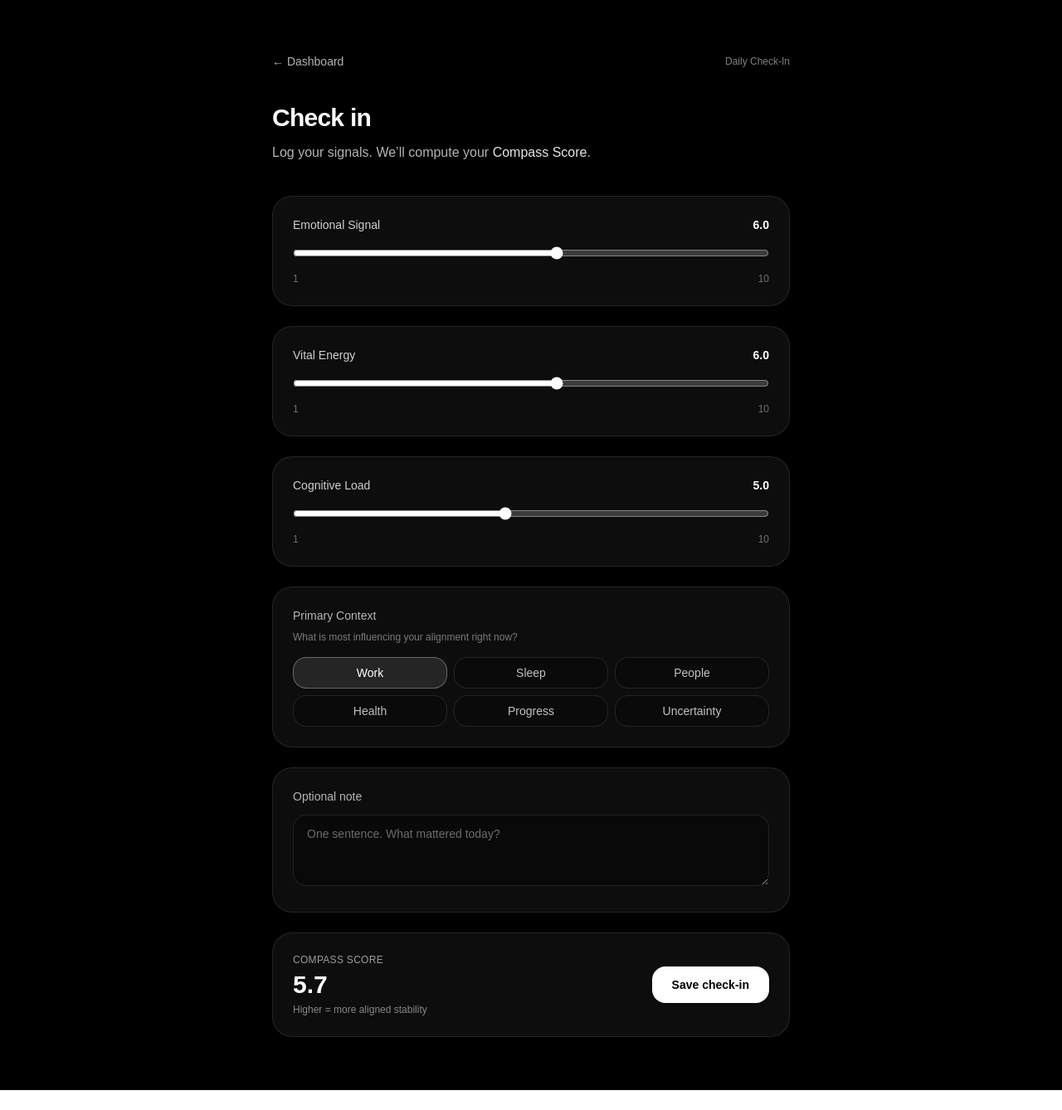
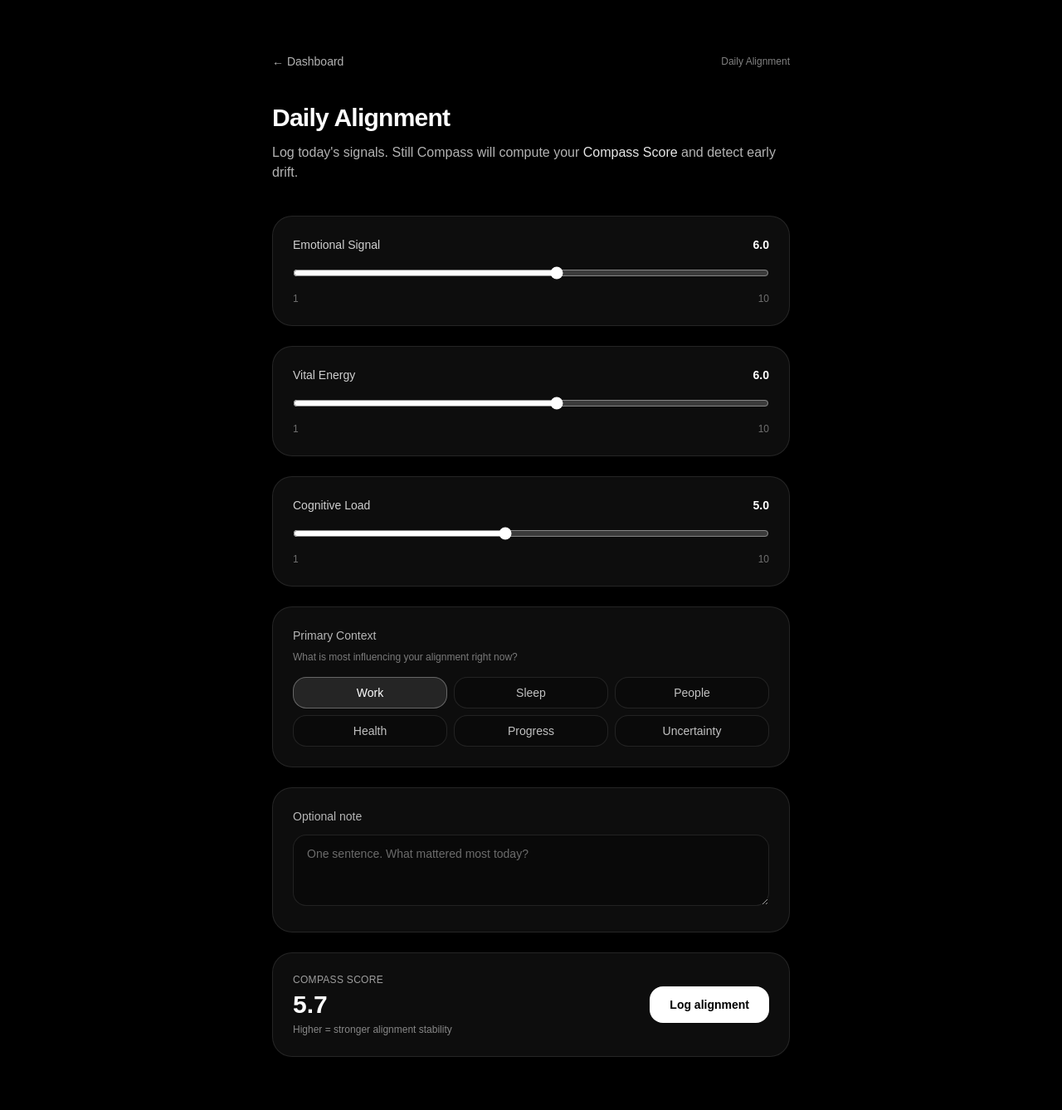
Before and after one commit to thestillcompass/still-compass, a Next.js app: page /check-in in a window 1280 px wide. Shown: the whole page at 83% size. Before the commit the page ends 1314 px from the top, so only its background shows below. Built offline with nearby package versions, Linux system fonts and the light colour scheme; no server answers.

Commit message:
Refine product language on check-in page

```diff
--- a/app/check-in/page.tsx
+++ b/app/check-in/page.tsx
@@ -67,7 +67,7 @@ export default function CheckInPage() {
     if (userErr || !userData.user) {
       setBusy(false);
       setPhase("idle");
-      setStatus("You must be signed in to check in.");
+      setStatus("You must be signed in to log an alignment.");
       return;
     }
 
@@ -132,15 +132,15 @@ export default function CheckInPage() {
           >
             ← Dashboard
           </Link>
-          <div className="text-xs text-white/50">Daily Check-In</div>
+          <div className="text-xs text-white/50">Daily Alignment</div>
         </div>
 
         <h1 className="mt-10 text-3xl font-semibold tracking-tight">
-          Check in
+          Daily Alignment
         </h1>
         <p className="mt-3 text-white/70">
-          Log your signals. We’ll compute your{" "}
-          <span className="text-white/90">Compass Score</span>.
+          Log today&apos;s signals. Still Compass will compute your{" "}
+          <span className="text-white/90">Compass Score</span> and detect early drift.
         </p>
 
         <div className="mt-10 space-y-6">
@@ -189,7 +189,7 @@ export default function CheckInPage() {
             <textarea
               value={note}
               onChange={(e) => setNote(e.target.value)}
-              placeholder="One sentence. What mattered today?"
+              placeholder="One sentence. What mattered most today?"
               className="mt-3 w-full rounded-2xl border border-white/10 bg-black/30 px-4 py-3 text-sm text-white placeholder:text-white/40 outline-none focus:border-white/25"
               rows={3}
             />
@@ -204,7 +204,7 @@ export default function CheckInPage() {
                 {compassScore.toFixed(1)}
               </div>
               <div className="mt-1 text-xs text-white/50">
-                Higher = more aligned stability
+                Higher = stronger alignment stability
               </div>
             </div>
 
@@ -219,7 +219,7 @@ export default function CheckInPage() {
                 ? "Calculating signal…"
                 : phase === "recorded"
                 ? "Alignment recorded."
-                : "Save check-in"}
+                : "Log alignment"}
             </button>
           </div>
 
```
